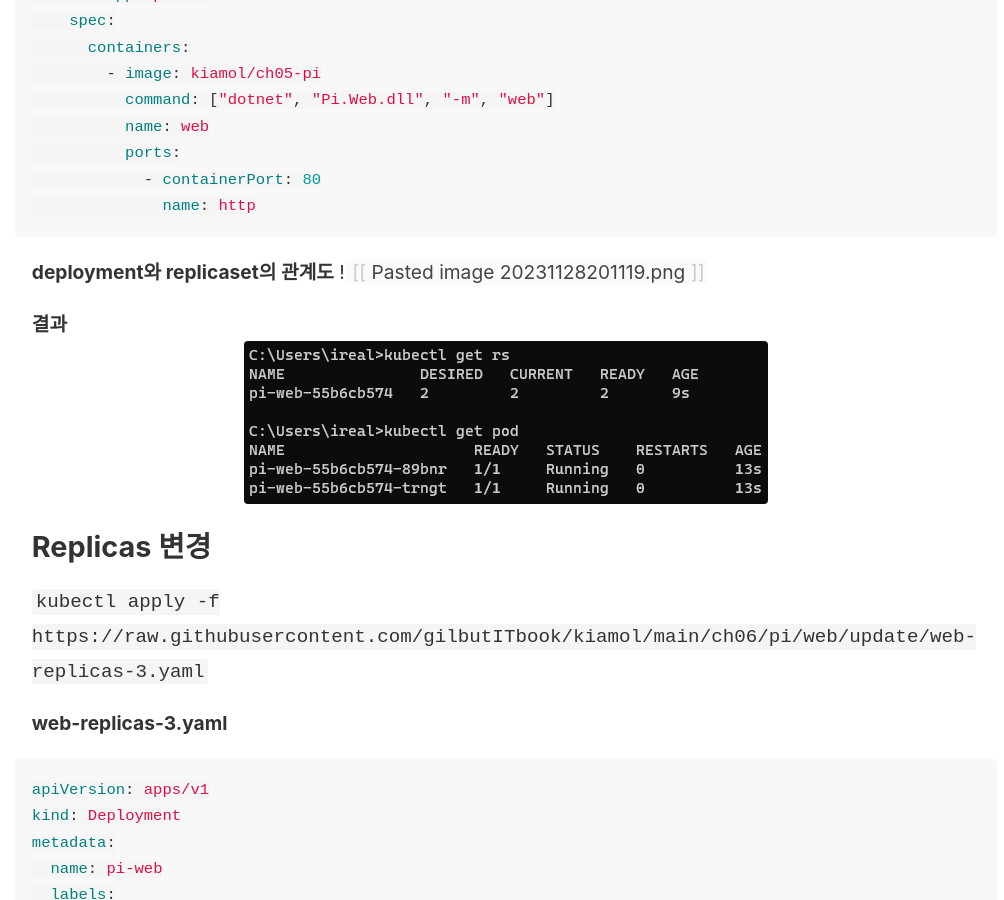
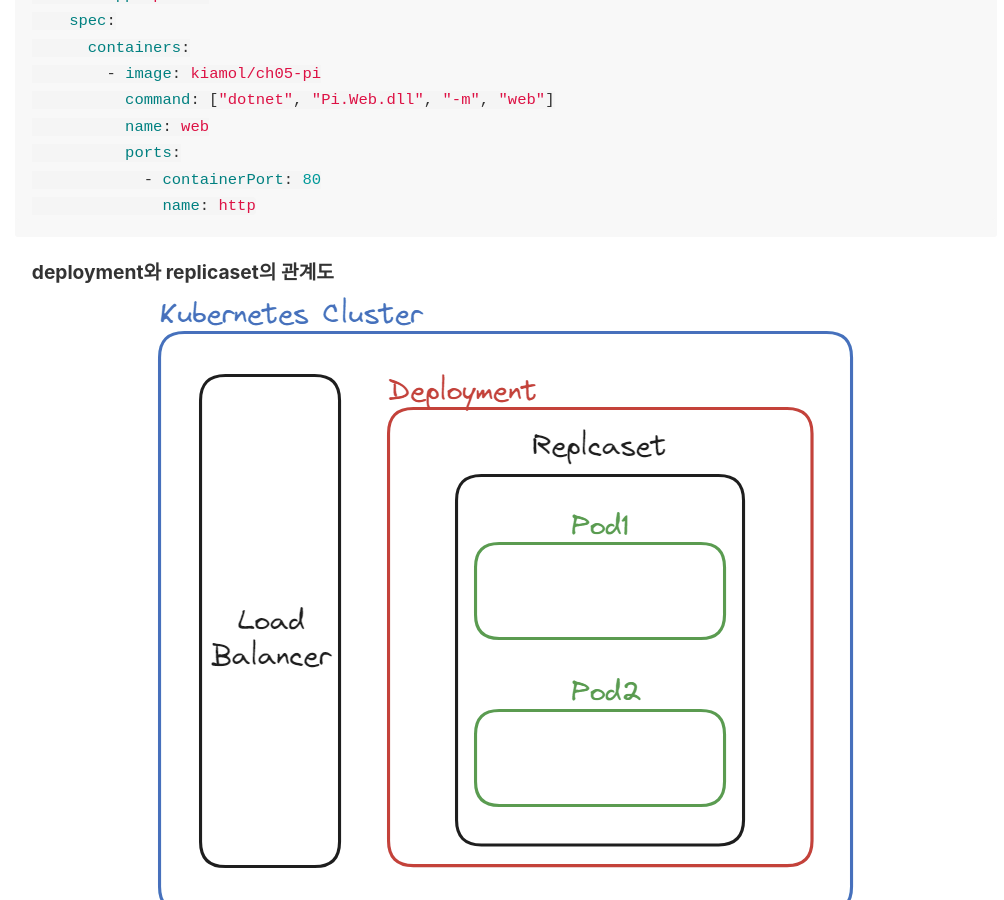
Before and after one commit to rainbow96bear/Obsidian, a Jekyll site: the page built from _notes/Kubernetes/애플리케이션 스케일링.md, in a window 1280 px wide and 900 px high, scrolled down 2019 px. Shown: the whole window, without its empty margins (45-1049 px from the left). Built offline with Jekyll 4.4.1, drawn with Linux system fonts in a browser that asks for light colours.

Commit message:
이미지 오류 수정

````diff
--- a/_notes/Kubernetes/애플리케이션 스케일링.md
+++ b/_notes/Kubernetes/애플리케이션 스케일링.md
@@ -69,7 +69,7 @@ spec:
 ```
 
 **deployment와 replicaset의 관계도**
-![[Pasted image 20231128201119.png]]
+<img src="/assets/Pasted image 20231128201119.png">
 
 **결과**
 <img src="/assets/Pasted image 20231128203330.png">
@@ -142,6 +142,7 @@ spec:
 ```
 
 <img src="/assets/Pasted image 20231128203554.png">
+
 Pod의 정의가 바뀌었기에 새 Pod를 생성하기 위한 새 replicaset이 생성된 것을 확인
 
 ## scale 명령 사용하기
````
